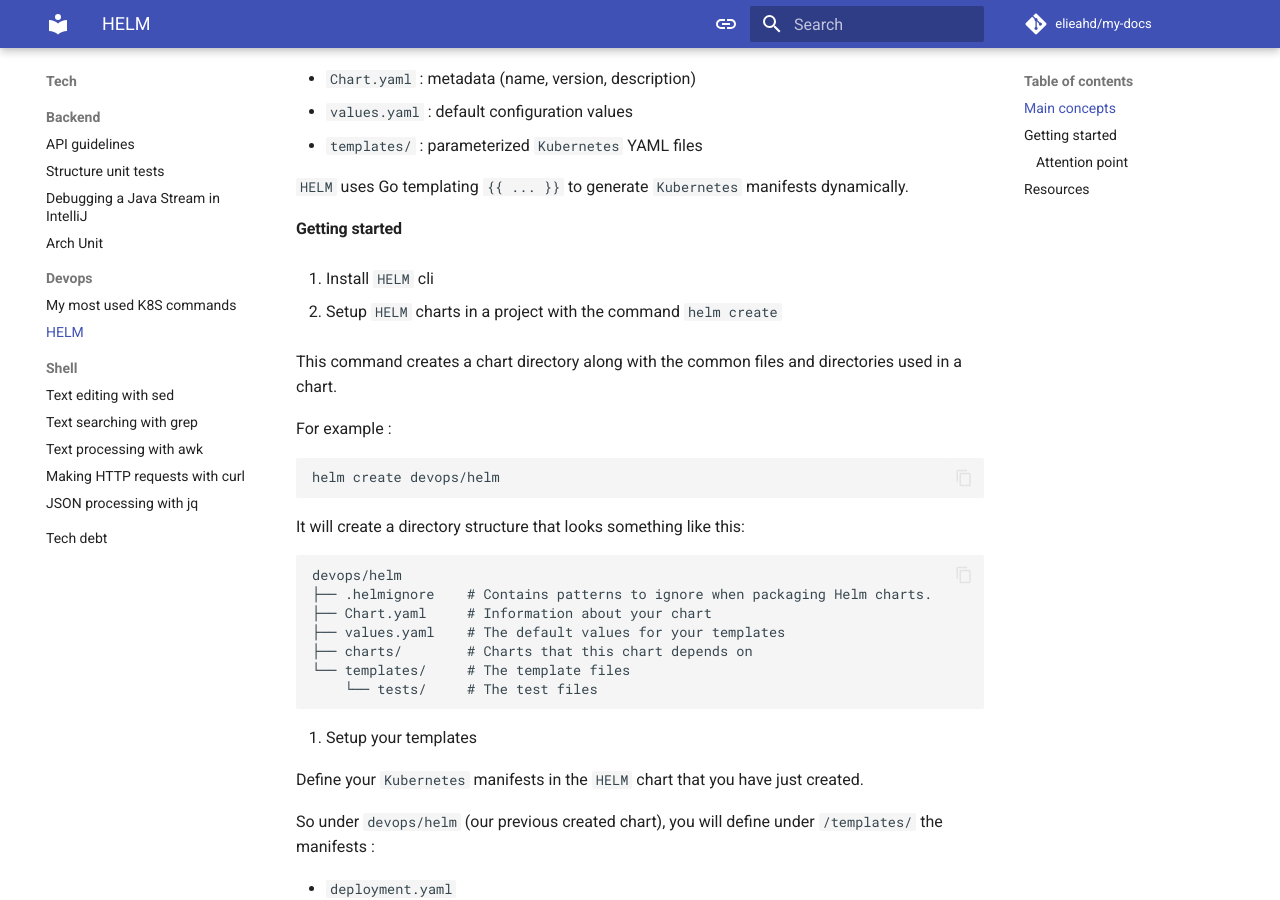
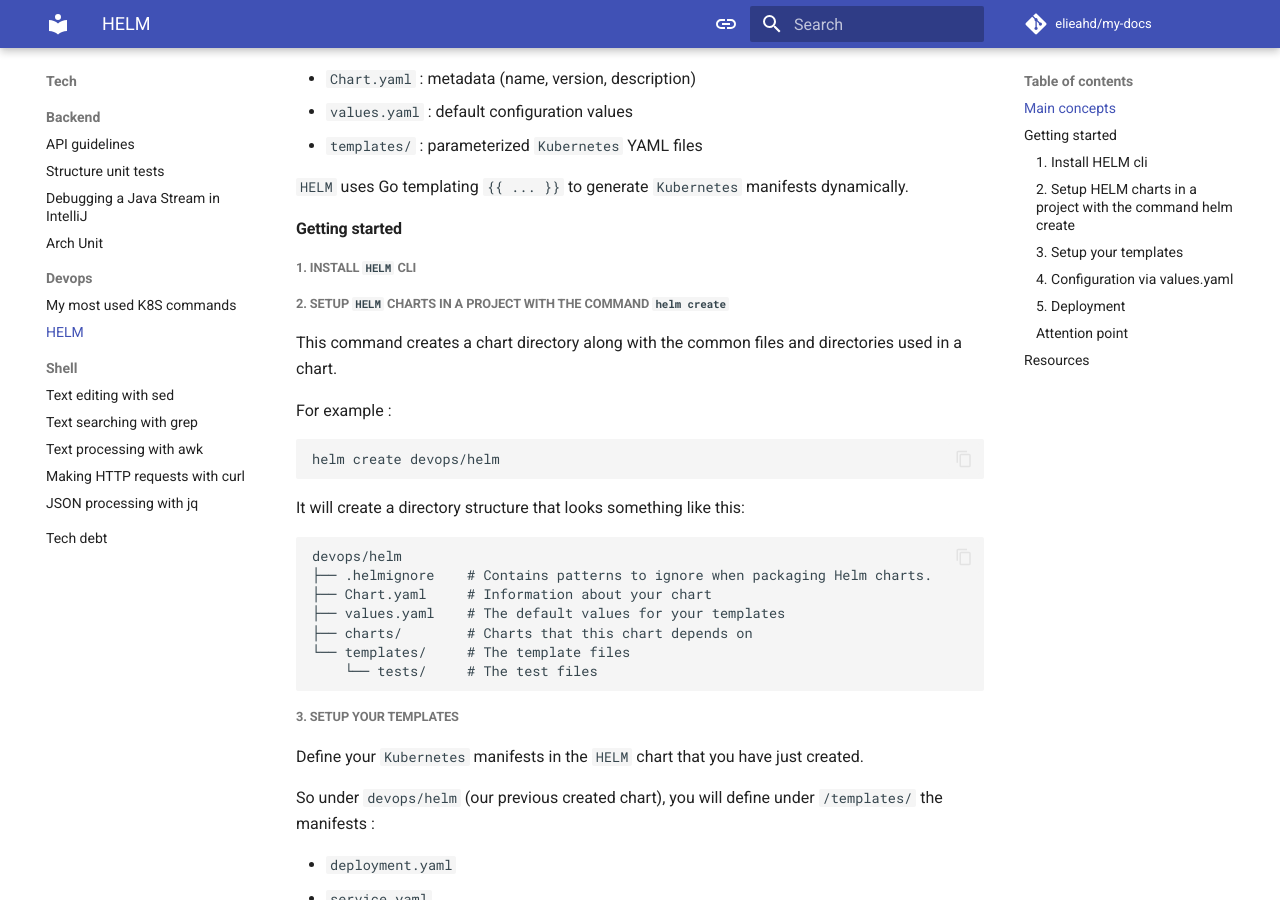
Before and after one commit to elieahd/my-docs, an MkDocs documentation site: the page built from docs/tech/devops/helm.md, in a window 1280 px wide and 900 px high, scrolled down 354 px. Built offline with MkDocs 1.6.1 and Material for MkDocs 9.7.7, drawn with Linux system fonts in a browser that asks for light colours; comment, search, counter and statistics services are not loaded; some of the changed text lies outside the part shown.

Commit message:
Update helm.md

````diff
--- a/docs/tech/devops/helm.md
+++ b/docs/tech/devops/helm.md
@@ -15,9 +15,9 @@ Structure of a chart:
 
 #### Getting started
 
-1. Install `HELM` cli
+##### 1. Install `HELM` cli
 
-2. Setup `HELM` charts in a project with the command `helm create`
+##### 2. Setup `HELM` charts in a project with the command `helm create`
 
 This command creates a chart directory along with the common files and directories used in a chart.
 
@@ -39,7 +39,7 @@ devops/helm
     └── tests/     # The test files
 ```
 
-3. Setup your templates
+##### 3. Setup your templates
 
 Define your `Kubernetes` manifests in the `HELM` chart that you have just created.
 
@@ -105,7 +105,7 @@ spec:
         {{- end }}
 ```
 
-4. Configuration via `values.yaml`
+##### 4. Configuration via `values.yaml`
 
 The `values.yaml` file allows you to centralize and override configurations without editing your template files directly.
 
@@ -149,7 +149,7 @@ filebeat:
   enabled: true
 ```
 
-5. Deployment
+##### 5. Deployment
 
 Traditionally you would have used `kubectl` to deploy to a `Kubernetes` cluster, by using the command `kubectl apply`
 
````
